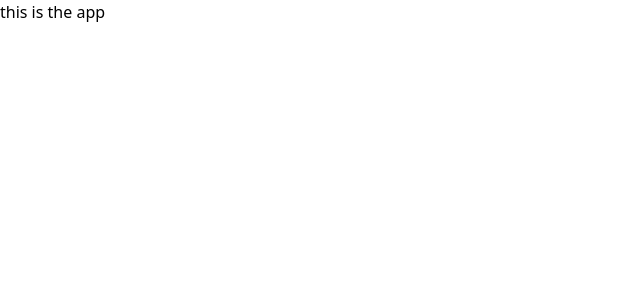
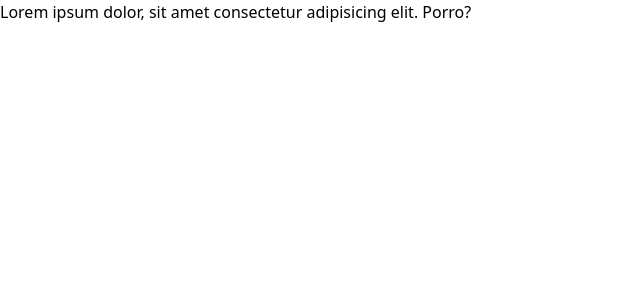
Before and after one commit to Bahdmanbabzo/Revolution-site-clone, a React (Vite) app: page / in a window 1280 px wide. Shown: the top 300 px of the page, without its empty margins (0-640 px from the left). Built offline with nearby package versions, Linux system fonts and the light colour scheme.

Commit message:
Reveal text animation.

```diff
--- a/src/App.jsx
+++ b/src/App.jsx
@@ -1,7 +1,9 @@
-import { div } from "motion/react-client";
+import Hero from "./components/Hero"
 
 export default function App() {
   return (
-    <div className="text-red-500">this is the app</div>
+    <div>
+      <Hero />
+    </div>
   )
 }
--- /dev/null
+++ b/src/components/Hero.jsx
@@ -0,0 +1,16 @@
+import { motion } from "motion/react"
+
+export default function Hero() {
+    return(
+        <div className="h-screen w-screen flex bg-[#E4E3E2]">
+            <div className="overflow-hidden h-max w-max">
+                <motion.p
+                    initial={{ y: "100%"}}
+                    animate={{ y: "0%"}}
+                    transition={{ duration: 1}}
+                    className="h-full w-full"
+                >Lorem ipsum dolor, sit amet consectetur adipisicing elit. Porro?</motion.p>
+            </div>
+        </div>
+    )
+}
```
